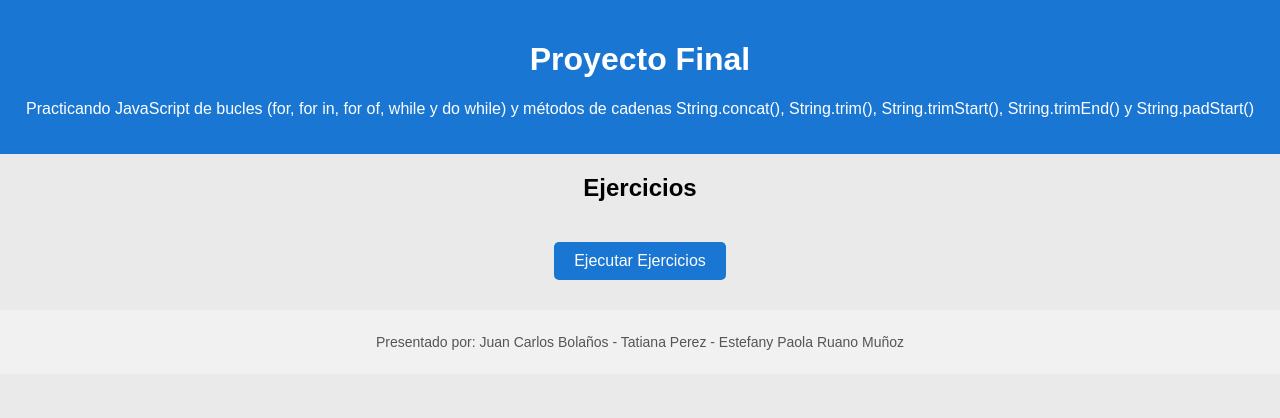
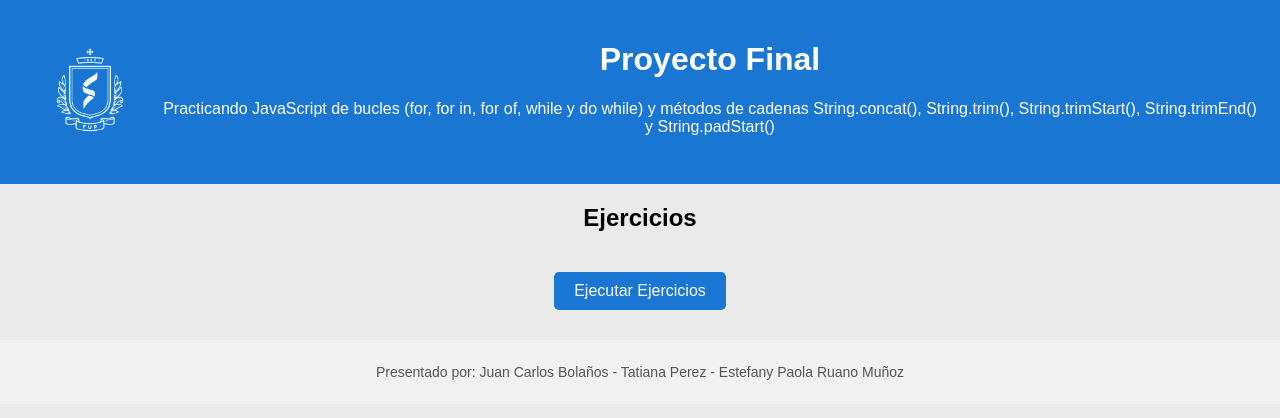
Before and after one commit to jtidpaz/Objetos-y-Cadenas-JS, a plain HTML site: page Metodos-De-Cadenas/index.html in a window 1280 px wide. Drawn offline with Linux system fonts and the light colour scheme.

Commit message:
se anexa logo de la fup en el header

```diff
--- a/Metodos-De-Cadenas/index.html
+++ b/Metodos-De-Cadenas/index.html
@@ -72,10 +72,17 @@
 </head>
 <body>
   <header>
-    <h1>Proyecto Final</h1>
-    <p>Practicando JavaScript de bucles (for, for in, for of, while y do while)
-        y métodos de cadenas String.concat(), String.trim(), String.trimStart(), String.trimEnd() y String.padStart()
-    </p>
+    <div style="display: flex;">
+      <div>
+        <img src="./resources/images/Logo.png" alt="" width="140px" height="140px">
+      </div>
+      <div>
+        <h1>Proyecto Final</h1>
+        <p>Practicando JavaScript de bucles (for, for in, for of, while y do while)
+            y métodos de cadenas String.concat(), String.trim(), String.trimStart(), String.trimEnd() y String.padStart()
+        </p>
+      </div>
+    </div>
   </header>
 
   <main id="ejercicios">
```
Also changed, not shown: Metodos-De-Cadenas/resources/images/Logo.png (added).
